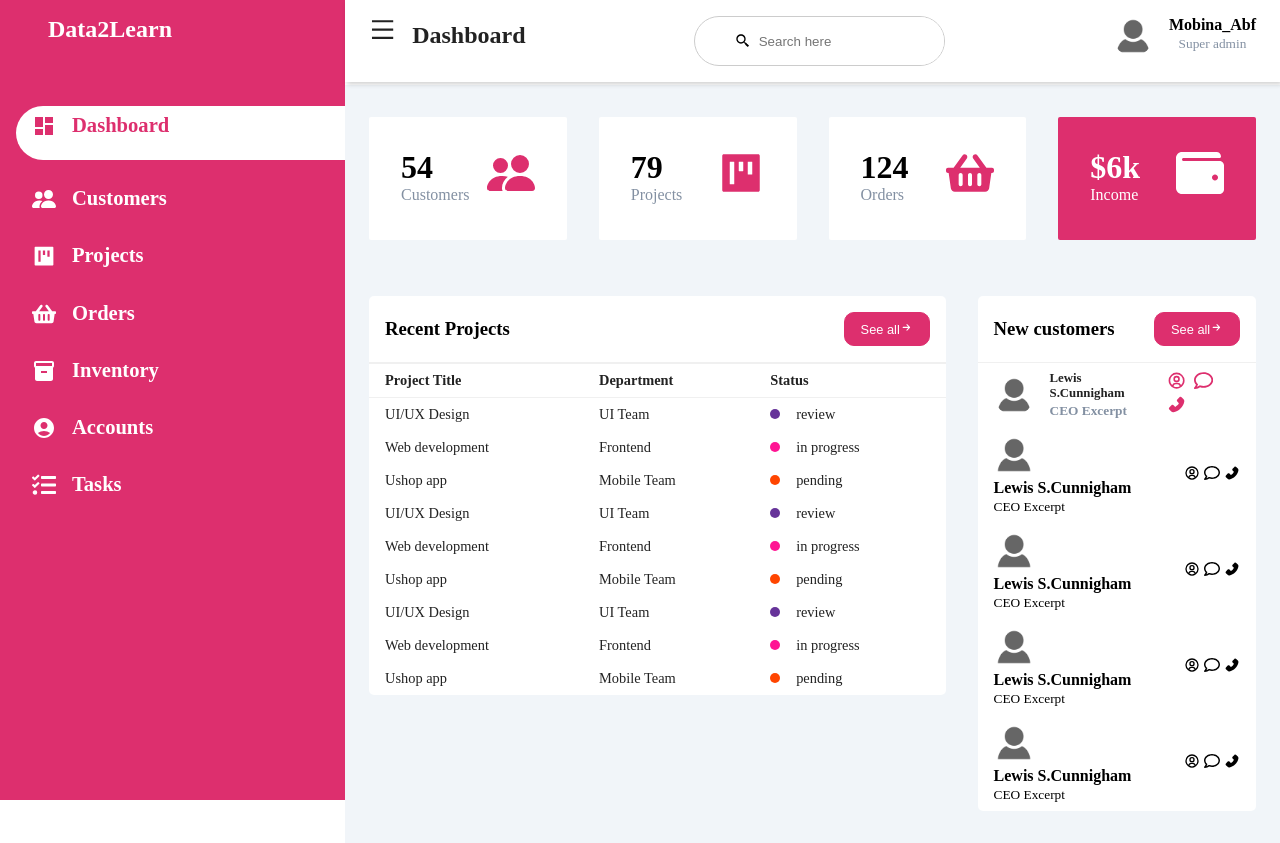
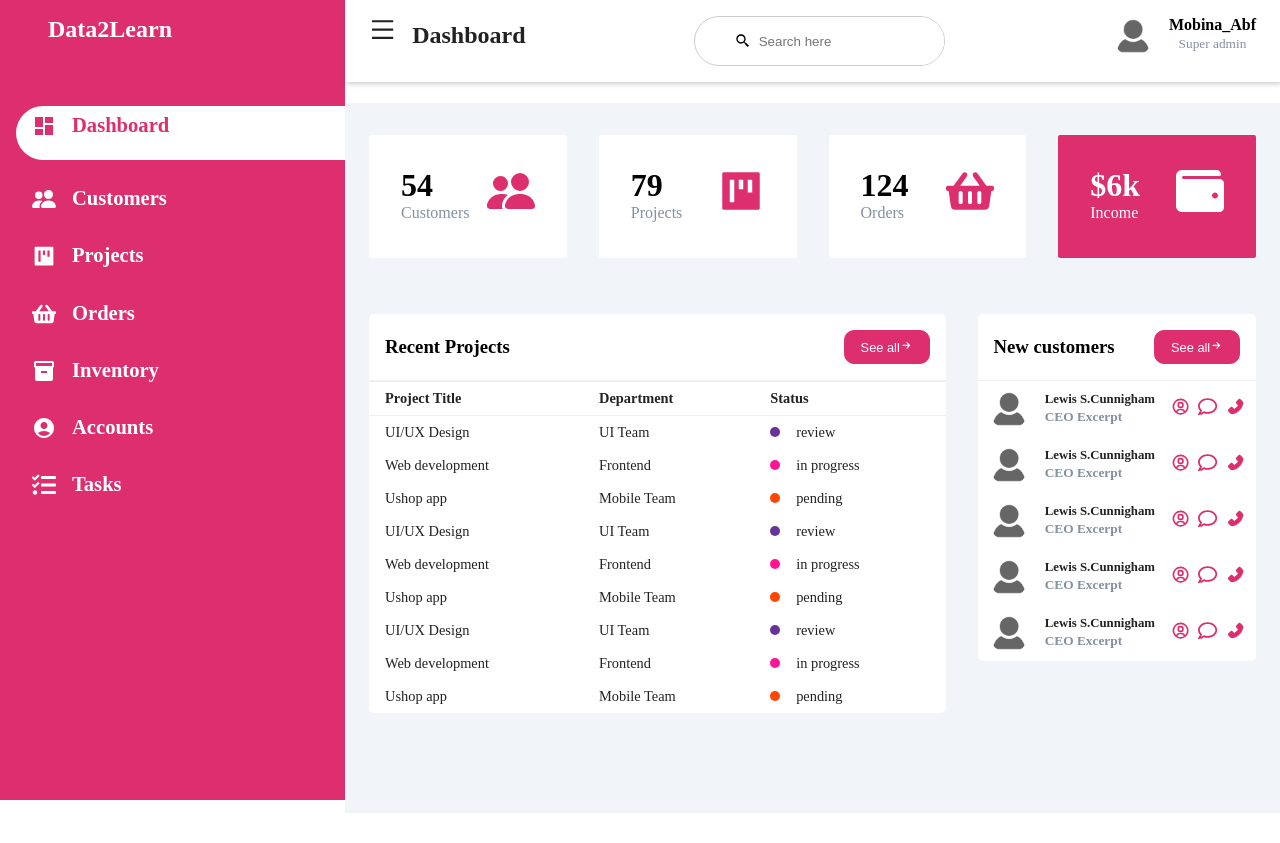
Before and after one commit to MobinaAbf/admin-dashboard, a React (Create React App) app: page / in a window 1280 px wide. After the commit the page ends 813 px from the top, so only its background shows below. Built offline with nearby package versions, Linux system fonts and the light colour scheme.

Commit message:
add input with nav-toggle id

```diff
--- a/src/Dashboard/Dashboard.css
+++ b/src/Dashboard/Dashboard.css
@@ -254,7 +254,7 @@ tr td:last-child {
   display: flex;
   justify-content: space-between;
   align-items: center;
-  padding: 0.5rem 1rem;
+  padding: 0.5rem .7rem;
 }
 
 .info {
--- a/src/Dashboard/Dashboard.js
+++ b/src/Dashboard/Dashboard.js
@@ -15,6 +15,7 @@ import { HiOutlineArrowSmRight } from "react-icons/hi";
 const Dashboard = () => {
   return (
     <div className="container">
+      <input type="checkbox" id="nav-toggle"/>
       <div className="sidebar">
         <div className="sidebar-brand">
           <h2>
@@ -88,7 +89,7 @@ const Dashboard = () => {
       <div className="main-content">
         <header>
           <h2>
-            <label for="">
+            <label for="nav-toggle">
               <span className="las la-bars">
                 <AiOutlineMenu />
               </span>
@@ -305,14 +306,14 @@ const Dashboard = () => {
                   </div>
 
                   <div className="customer">
-                    <div>
+                    <div className="info">
                       <img src={myImage} width="40px" height="40px" alt="" />
                       <div>
                         <h4>Lewis S.Cunnigham</h4>
                         <small>CEO Excerpt</small>
                       </div>
                     </div>
-                    <div>
+                    <div className="contact">
                       <span className="las la-user-circle">
                         {" "}
                         <BiUserCircle />
@@ -329,14 +330,14 @@ const Dashboard = () => {
                   </div>
 
                   <div className="customer">
-                    <div>
+                    <div className="info">
                       <img src={myImage} width="40px" height="40px" alt="" />
                       <div>
                         <h4>Lewis S.Cunnigham</h4>
                         <small>CEO Excerpt</small>
                       </div>
                     </div>
-                    <div>
+                    <div className="contact">
                       <span className="las la-user-circle">
                         {" "}
                         <BiUserCircle />
@@ -353,14 +354,14 @@ const Dashboard = () => {
                   </div>
 
                   <div className="customer">
-                    <div>
+                    <div className="info">
                       <img src={myImage} width="40px" height="40px" alt="" />
                       <div>
                         <h4>Lewis S.Cunnigham</h4>
                         <small>CEO Excerpt</small>
                       </div>
                     </div>
-                    <div>
+                    <div className="contact">
                       <span className="las la-user-circle">
                         {" "}
                         <BiUserCircle />
@@ -377,14 +378,14 @@ const Dashboard = () => {
                   </div>
 
                   <div className="customer">
-                    <div>
+                    <div className="info">
                       <img src={myImage} width="40px" height="40px" alt="" />
                       <div>
                         <h4>Lewis S.Cunnigham</h4>
                         <small>CEO Excerpt</small>
                       </div>
                     </div>
-                    <div>
+                    <div className="contact">
                       <span className="las la-user-circle">
                         {" "}
                         <BiUserCircle />
```
